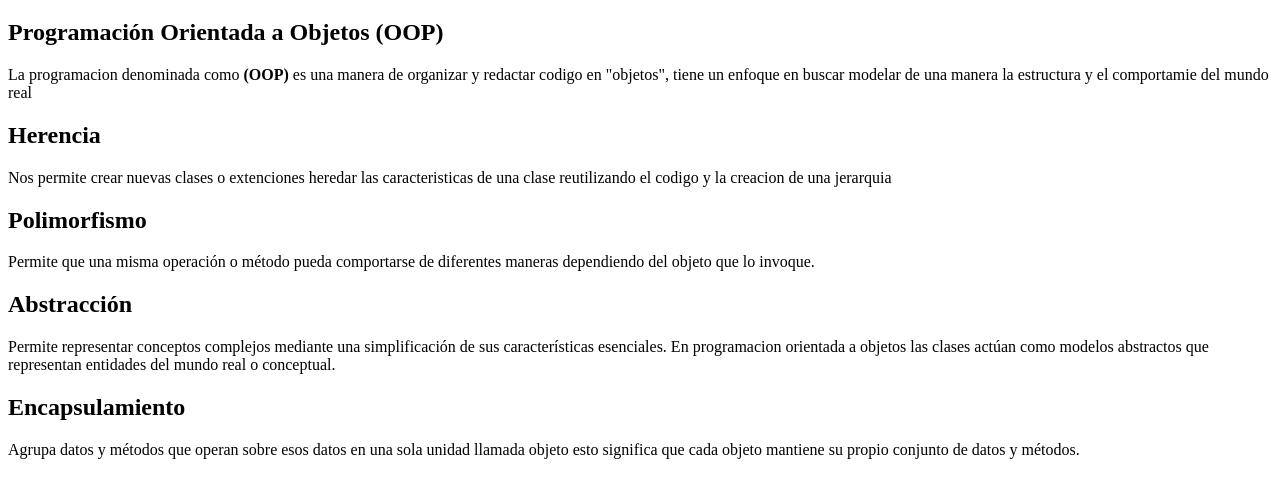
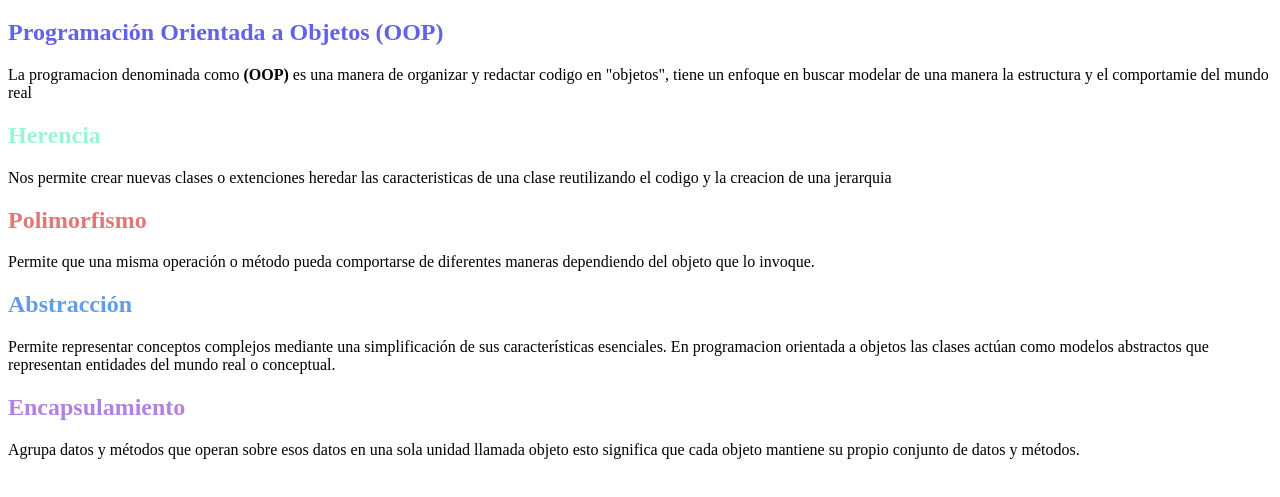
Before and after one commit to brianherna/OOP, a plain HTML site: page index.html in a window 1280 px wide. Shown: the part 61-558 px from the top of the page. Drawn offline with Linux system fonts and the light colour scheme.

Commit message:
Se agregaron estilos
Signed-off-by: Brayan Hernandez Martinez <230110578@itsoeh.edu.mx>

```diff
--- a/index.html
+++ b/index.html
@@ -5,6 +5,23 @@
   <meta name="viewport" content="width=device-width, initial-scale=1.0">
   <title>Object-oriented programming (OOP)</title>
   <style>
+h2#subtema1 {
+  color: rgb(98, 98, 233);
+}
+
+h2#Subtema2 {
+  color: rgb(153, 246, 212);
+}
+
+h2#Subtema3 {
+  color: rgb(223, 120, 120);
+}
+h2#Subtema4{
+    color: rgb(97, 158, 228);
+}
+h2#Subtema5{
+    color: rgb(178, 129, 225);
+}
   </style>
 </head>
 <body>
@@ -14,25 +31,25 @@
 
   <main>
     <section>
-      <h2>Programación Orientada a Objetos (OOP)</h2>
-      <p> La programacion denominada como <b>(OOP)</b> es una manera de organizar y redactar codigo en "objetos", tiene un enfoque en buscar modelar de una manera la estructura y el comportamie del mundo real</p>
+      <h2 id="subtema1">Programación Orientada a Objetos (OOP)</h2>
+      <p>La programacion denominada como <b>(OOP)</b> es una manera de organizar y redactar codigo en "objetos", tiene un enfoque en buscar modelar de una manera la estructura y el comportamie del mundo real</p>
     </section>
 
     <section>
-      <h2>Herencia</h2>
+      <h2 id="Subtema2">Herencia</h2>
       <p>Nos permite crear nuevas clases o extenciones heredar las caracteristicas de una clase reutilizando el codigo y la creacion de una jerarquia</p>
     </section>
 
     <section>
-      <h2>Polimorfismo</h2>
+      <h2 id="Subtema3">Polimorfismo</h2>
       <p>Permite que una misma operación o método pueda comportarse de diferentes maneras dependiendo del objeto que lo invoque.</p>
     </section>
     <section>
-        <h2>Abstracción</h2>
+        <h2 id="Subtema4">Abstracción</h2>
         <p>Permite representar conceptos complejos mediante una simplificación de sus características esenciales. En programacion orientada a objetos las clases actúan como modelos abstractos que representan entidades del mundo real o conceptual.</p>
     </section>
     <section>
-        <h2>Encapsulamiento</h2>
+        <h2 id="Subtema5">Encapsulamiento</h2>
         <p>Agrupa datos y métodos que operan sobre esos datos en una sola unidad llamada objeto esto significa que cada objeto mantiene su propio conjunto de datos y métodos.</p>
     </section>
   </main>
```
